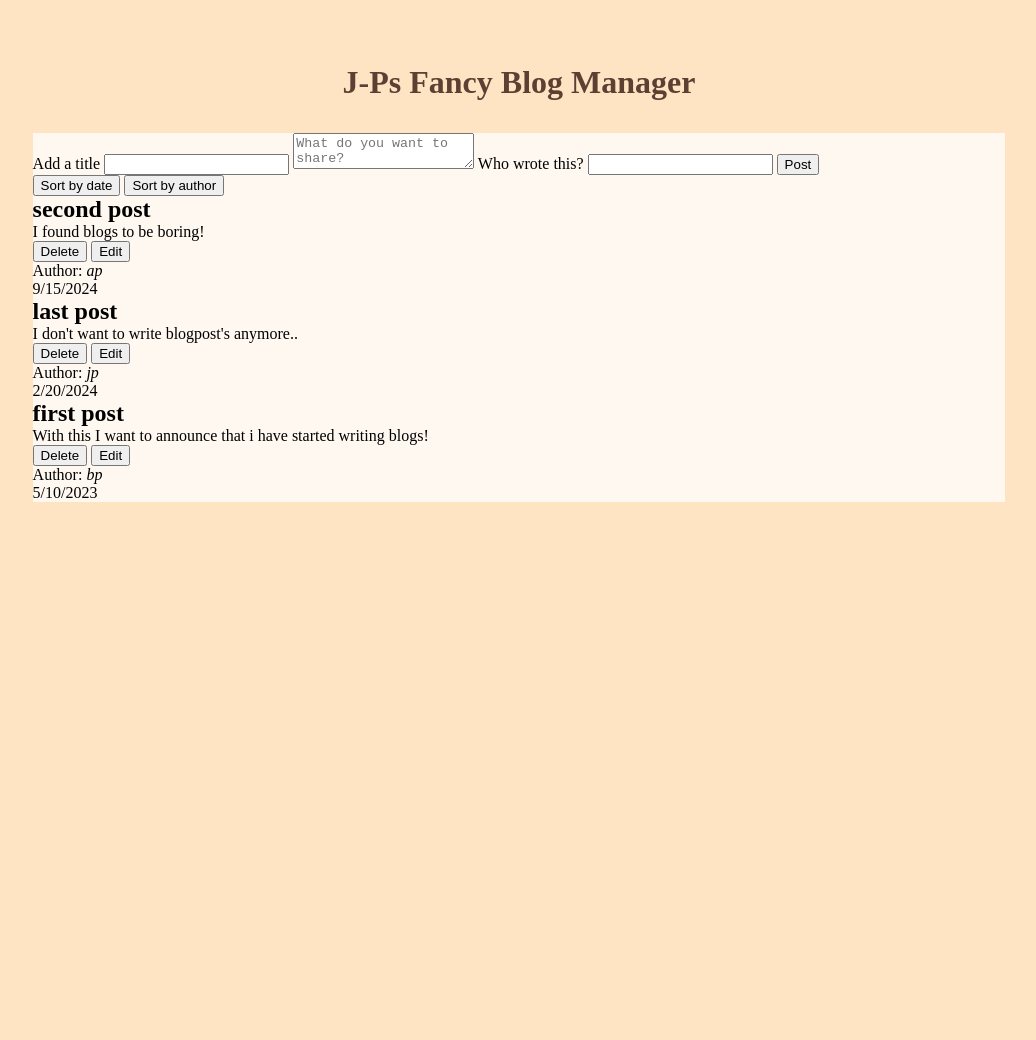
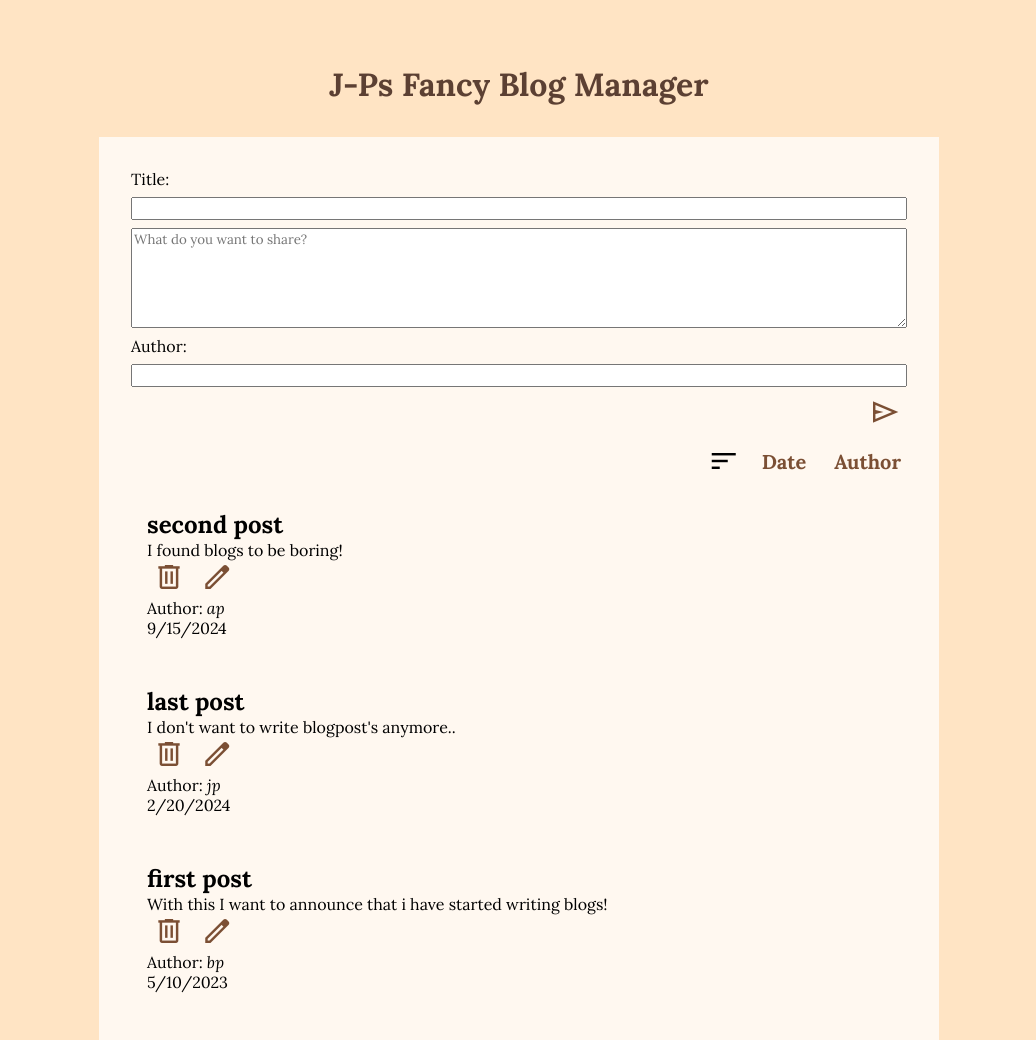
Before and after one commit to Arnith86/LexiconExercise12_TS_Blog_Post_Manager, a website built with Vite: page LexiconExercise12_TS_Blog_Post_Manager/index.html in a window 1280 px wide. Shown: the whole page, without its empty margins (121-1157 px from the left). Before the commit the page ends 800 px from the top, so only its background shows below. Built offline with nearby package versions, Linux system fonts and the light colour scheme.

Commit message:
added styling to form, bloglist and buttons

```diff
--- a/LexiconExercise12_TS_Blog_Post_Manager/index.html
+++ b/LexiconExercise12_TS_Blog_Post_Manager/index.html
@@ -4,6 +4,14 @@
     <meta charset="UTF-8" />
     <!-- <link rel="icon" type="image/svg+xml" href="/vite.svg" /> -->
     <meta name="viewport" content="width=device-width, initial-scale=1.0" />
+    <link
+      href="https://fonts.googleapis.com/css2?family=Lora:ital,wght@0,400..700;1,400..700&display=swap"
+      rel="stylesheet"
+    />
+    <link
+      rel="stylesheet"
+      href="https://fonts.googleapis.com/css2?family=Material+Symbols+Outlined:opsz,wght,FILL,GRAD@20..48,100..700,0..1,-50..200"
+    />
     <title>J-Ps Blog Manager</title>
   </head>
   <body>
@@ -13,7 +21,7 @@
     </header>
     <main>
       <form class="blog-post-form">
-        <label for="title-input">Add a title</label>
+        <label for="title-input">Title: </label>
         <input type="text" class="title-text-input" required id="title-input" />
 
         <textarea
@@ -23,7 +31,7 @@
           placeholder="What do you want to share?"
         ></textarea>
 
-        <label for="author-input">Who wrote this?</label>
+        <label for="author-input">Author: </label>
         <input
           type="text"
           class="author-text-input"
@@ -31,15 +39,23 @@
           id="author-input"
         />
 
-        <button class="post-submit-button" type="submit">Post</button>
+        <button
+          class="icon-button post-submit-button material-symbols-outlined"
+          type="submit"
+        >
+          Send
+        </button>
       </form>
 
       <nav class="sort-action-buttons">
-        <button class="sort-new-first-button">
-          <span class="icon">Sort by date</span>
+        <span class="material-symbols-outlined">sort</span>
+
+        <button class="icon-button sort-new-first-button">
+          <span class="icon">Date</span>
         </button>
-        <button class="sort-alphabetically-button">
-          <span class="icon">Sort by author</span></button>
+
+        <button class="icon-button sort-alphabetically-button">
+          <span class="icon">Author</span>
         </button>
       </nav>
 
--- a/LexiconExercise12_TS_Blog_Post_Manager/src/CSS/base.css
+++ b/LexiconExercise12_TS_Blog_Post_Manager/src/CSS/base.css
@@ -1,11 +1,14 @@
 html {
   --main-color: #5c4033;
   --secondary-color: #fff8f0;
+  --button-color: #7b4f34;
+  --button-hover-color: #3b2317;
 }
 
 * {
   box-sizing: border-box;
   margin: 0;
+  font-family: "Lora", serif;
 }
 
 body {
@@ -18,5 +21,28 @@ body {
 
 main {
   width: 80%;
+  max-width: 840px;
   background-color: var(--secondary-color);
+  display: flex;
+  flex-direction: column;
+  padding: 2rem;
+  gap: 1rem;
 }
+
+.icon-button {
+  width: min-content;
+  cursor: pointer;
+  border: none;
+  background: none;
+  color: var(--button-color);
+  transition: color 0.2s ease;
+}
+
+.icon-button:hover {
+  color: var(--button-hover-color);
+}
+
+.material-symbols-outlined {
+  font-size: 2rem;
+  line-height: 1;
+}
--- /dev/null
+++ b/LexiconExercise12_TS_Blog_Post_Manager/src/CSS/blog-list.css
@@ -0,0 +1,6 @@
+.blog-post-list {
+  display: flex;
+  flex-direction: column;
+  gap: 3rem;
+  padding: 1rem;
+}
--- a/LexiconExercise12_TS_Blog_Post_Manager/src/CSS/form.css
+++ b/LexiconExercise12_TS_Blog_Post_Manager/src/CSS/form.css
@@ -0,0 +1,27 @@
+.blog-post-form {
+  display: flex;
+  flex-direction: column;
+  gap: 0.5rem;
+}
+
+textarea {
+  min-height: 100px;
+}
+
+.post-submit-button,
+.sort-action-buttons {
+  align-self: flex-end;
+}
+
+.sort-action-buttons {
+  display: flex;
+  align-items: center;
+  gap: 1rem;
+}
+
+.sort-new-first-button,
+.sort-alphabetically-button {
+  width: max-content;
+  font-size: 1.25rem;
+  font-weight: bold;
+}
--- a/LexiconExercise12_TS_Blog_Post_Manager/src/CSS/style.css
+++ b/LexiconExercise12_TS_Blog_Post_Manager/src/CSS/style.css
@@ -1,2 +1,4 @@
 @import url("./header.css");
 @import url("./base.css");
+@import url("./form.css");
+@import url("./blog-list.css");
--- a/LexiconExercise12_TS_Blog_Post_Manager/src/blogPostListServices.ts
+++ b/LexiconExercise12_TS_Blog_Post_Manager/src/blogPostListServices.ts
@@ -9,15 +9,6 @@ import {
 } from "./localStorageContainer";
 
 let storedBlogPosts: IBlogPost[] = loadPostsFromLocalStorage();
-// let storedBlogPostsSortType: string = loadSortTypeFromLocalStorage();
-// function savePostsToLocalStorage(): void {
-//   localStorage.setItem(Constants.BLOG_POSTS, JSON.stringify(storedBlogPosts));
-// }
-
-// function loadPostsFromLocalStorage(): IBlogPost[] {
-//   const stored = localStorage.getItem(Constants.BLOG_POSTS);
-//   return stored ? JSON.parse(stored) : [];
-// }
 
 export function createBlogPostEl(blogPost: IBlogPost): HTMLElement {
   const { id, title, author, content, timeStamp } = blogPost;
@@ -36,12 +27,12 @@ export function createBlogPostEl(blogPost: IBlogPost): HTMLElement {
         <p class="blog-post-content">${content}</p>
 
         <div class="action-buttons">
-            <button class="delete-post-button" type="button">
-                <span class="icon">Delete</span>
+            <button class="icon-button delete-post-button" type="button">
+              <span class="material-symbols-outlined">delete</span>
             </button>
 
-            <button class="edit-post-button" type="button">
-                <span class="icon">Edit</span>
+            <button class="icon-button edit-post-button" type="button">
+              <span class="material-symbols-outlined">edit</span>
             </button>
 
         </div>
--- a/LexiconExercise12_TS_Blog_Post_Manager/src/blogPostServices.ts
+++ b/LexiconExercise12_TS_Blog_Post_Manager/src/blogPostServices.ts
@@ -56,12 +56,12 @@ export function editBlogPost(
 
 function changeToEditActionButtons(actionButtonsEl: Element) {
   actionButtonsEl!.innerHTML = /*html*/ `
-        <button class="save-edit-button">
-            <span class="icon">Save</span>
+        <button class="icon-button save-edit-button">
+            <span class="material-symbols-outlined">save</span>
         </button>
 
-        <button class="cancel-edit-button">
-            <span class="icon">Cancel</span>
+        <button class="icon-button cancel-edit-button">
+            <span class="material-symbols-outlined">cancel</span>
         </button>
     `;
 }
--- a/LexiconExercise12_TS_Blog_Post_Manager/src/constants.ts
+++ b/LexiconExercise12_TS_Blog_Post_Manager/src/constants.ts
@@ -2,3 +2,4 @@ export const AUTHOR_NAME = ".author-name";
 export const TIME = "time";
 
 export const BLOG_POSTS = "blog-posts";
+export const SORT_TYPE_KEY = "sort-type-key";
```
Also changed, not shown: LexiconExercise12_TS_Blog_Post_Manager/src/main.ts (+0 -10 lines).
